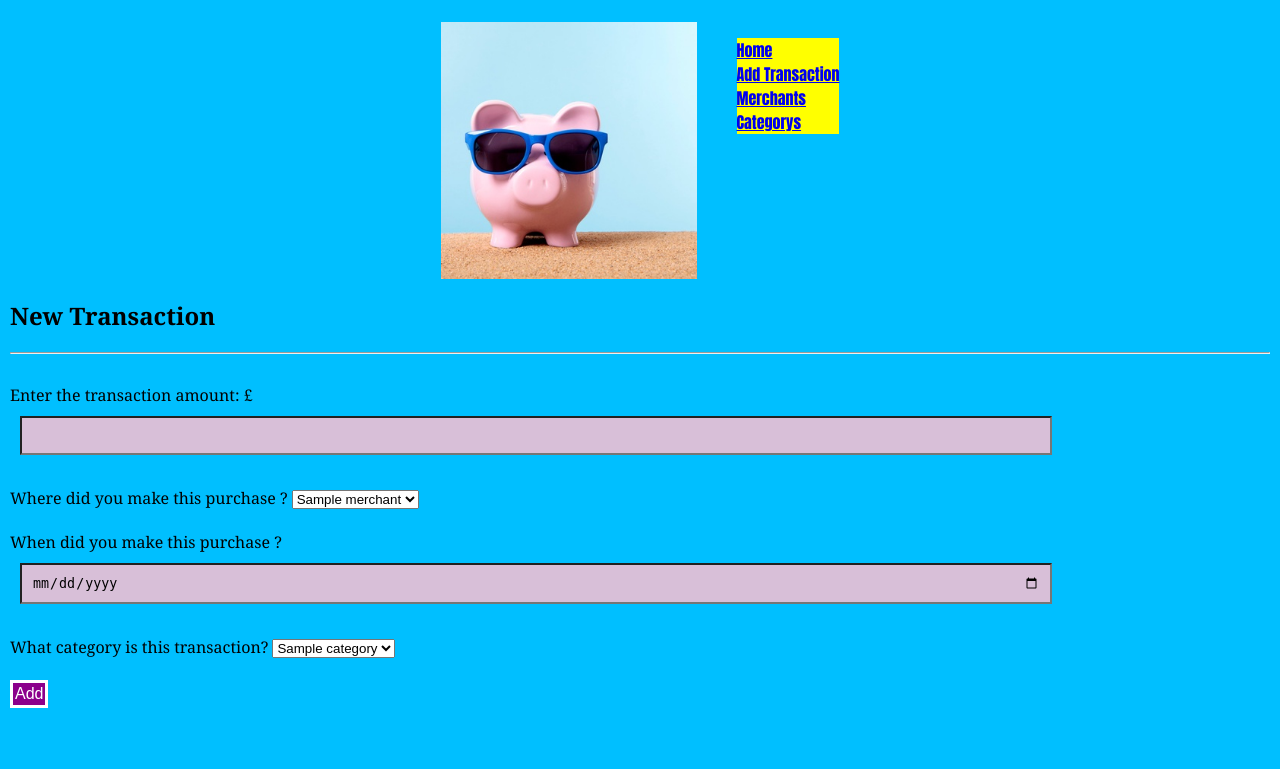
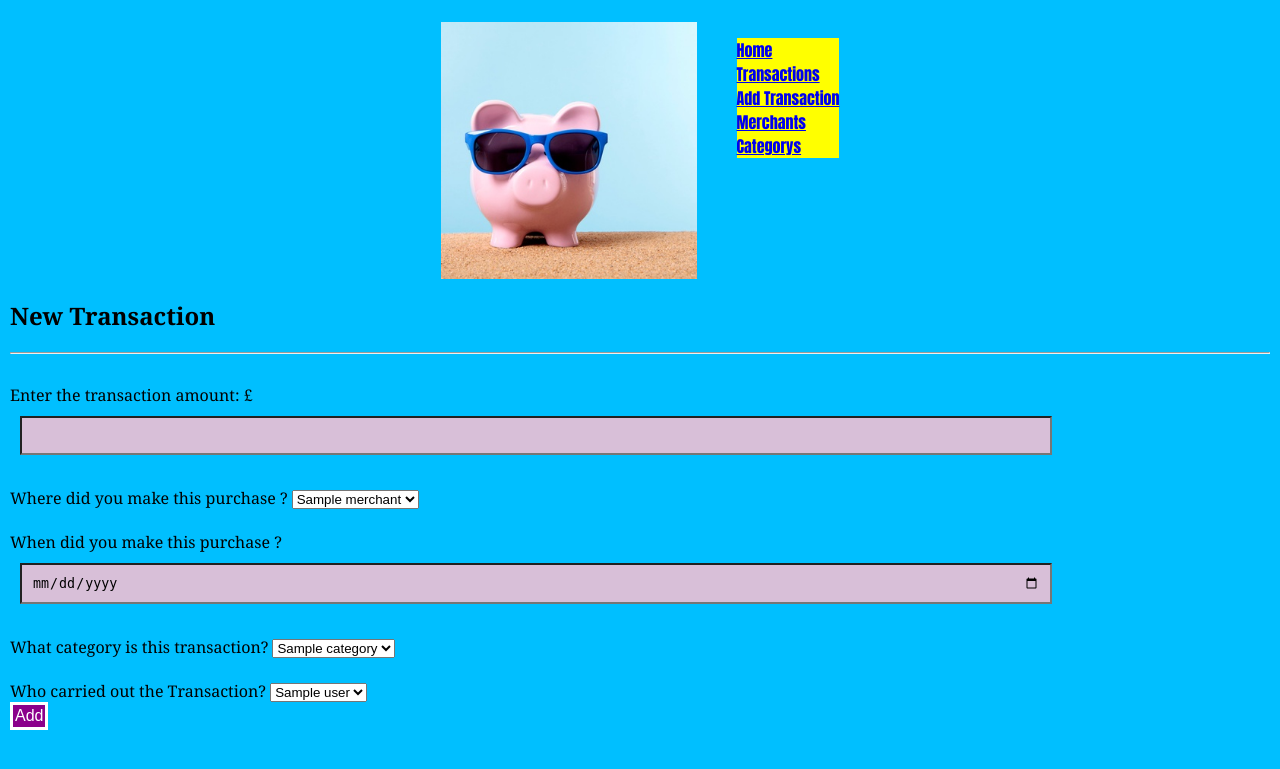
Before and after one commit to linseycurrie/Spending-Tracker, a Flask app: page /transactions/new in a window 1280 px wide. Shown: the top 769 px of the page. Run offline with Flask 2, Linux system fonts and the light colour scheme; a database or web service that is not in the repository returns one stand-in record (values such as "Sample title"); some libraries are stand-ins or nearby versions.

Commit message:
finished working app, needs CSS work

```diff
--- a/spending_tracker/controllers/merchant_controller.py
+++ b/spending_tracker/controllers/merchant_controller.py
@@ -2,8 +2,6 @@ from flask import Flask, render_template, redirect, request
 from flask import Blueprint
 from models.merchant import Merchant
 import repositories.merchant_repository as merchant_repository
-
-
 
 merchants_blueprint = Blueprint("merchants", __name__)
 
--- a/spending_tracker/controllers/transaction_controller.py
+++ b/spending_tracker/controllers/transaction_controller.py
@@ -30,7 +30,7 @@ def create_transactions():
     category    = category_repository.select(request.form['category_id'])
     date        = request.form['date']
     merchant    = merchant_repository.select(request.form['merchant_id'])
-    user        = user_repository.select_all(request.form['user_id'])
+    user        = user_repository.select(request.form['user_id'])
     transaction = Transaction(amount, category, date, merchant, user)
     transaction_repository.save(transaction)
     return redirect("/transactions")
@@ -64,12 +64,15 @@ def filter_month():
     filter = request.form['filter']
     filtered_transactions = transaction_repository.filter_by_month(filter)
     categorys = category_repository.select_all()
-    return render_template("transactions/index.html", transactions=filtered_transactions, categorys=categorys)
+    users = user_repository.select_all()
+    total = transaction_repository.total_amount(filtered_transactions)
+    return render_template("transactions/index.html", transactions=filtered_transactions, categorys=categorys, users=users, total=total)
 
 @transactions_blueprint.route("/transactions/filteredcategory", methods=['POST'])
 def filter_category():
     filter = request.form['filter']
     filtered_transactions = transaction_repository.filter_by_category(filter)
     categorys = category_repository.select_all()
+    users = user_repository.select_all()
     total = transaction_repository.total_amount(filtered_transactions)
-    return render_template("transactions/index.html", transactions=filtered_transactions, categorys=categorys, total=total)
+    return render_template("transactions/index.html", transactions=filtered_transactions, categorys=categorys, users=users, total=total)
--- a/spending_tracker/controllers/user_controller.py
+++ b/spending_tracker/controllers/user_controller.py
@@ -8,6 +8,7 @@ users_blueprint = Blueprint("users", __name__)
 
 @users_blueprint.route("/users")
 def users():
+    users = user_repository.select_all()
     return render_template("users/index.html", users=users)
 
 @users_blueprint.route("/users/new", methods=['GET'])
@@ -31,4 +32,6 @@ def show_user_transactions():
     filter_transactions = transaction_repository.filter_by_user(user_id)
     total = transaction_repository.total_amount(filter_transactions)
     alert = user.alert_near_limit(total)
+    print(user.__dict__)
+    print(alert)
     return render_template("/users/show.html", user=user, filter_transactions=filter_transactions, total = total, alert=alert)
--- a/spending_tracker/db/money_tracker.sql
+++ b/spending_tracker/db/money_tracker.sql
@@ -13,8 +13,8 @@ CREATE TABLE merchants(
 CREATE TABLE users(
     id SERIAL PRIMARY KEY,
     name VARCHAR(255),
-    spending_limit DECIMAL(19,2),
-    savings_goal DECIMAL(19,2)
+    spending_limit DECIMAL(5,2),
+    savings_goal DECIMAL(5,2)
 );
 
 CREATE TABLE categorys (
@@ -25,7 +25,7 @@ CREATE TABLE categorys (
 
 CREATE TABLE transactions(
     id SERIAL PRIMARY KEY,
-    amount DECIMAL(19,2),
+    amount DECIMAL(5,2),
     category_id INT REFERENCES categorys(id) ON DELETE CASCADE,
     date DATE,
     merchant_id INT REFERENCES merchants(id) ON DELETE CASCADE,
--- a/spending_tracker/models/user.py
+++ b/spending_tracker/models/user.py
@@ -1,12 +1,16 @@
 
 class User:
 
-    def __init__(self, name, spending_limit=None, savings_goal=None, id=None):
+    def __init__(self, name, spending_limit, savings_goal, id=None):
         self.name = name
         self.spending_limit = spending_limit
         self.savings_goal = savings_goal
         self.id = id
 
     def alert_near_limit(self, total):
-        if self.spending_limit >= (total * 0.9):
-            return True
+        if self.spending_limit != None:
+            print(self.spending_limit)
+            float_total = float(total)
+            while self.spending_limit > (float_total * 0.9):
+                return False
+        return True
--- a/spending_tracker/repositories/user_repository.py
+++ b/spending_tracker/repositories/user_repository.py
@@ -1,11 +1,9 @@
 from db.run_sql import run_sql
-from models.merchant import Merchant
-from models.transaction import Transaction
 from models.user import User
 
 def save(user):
-    sql = "INSERT INTO users(name) VALUES ( %s ) RETURNING id"
-    values = [user.name]
+    sql = "INSERT INTO users(name, spending_limit, savings_goal) VALUES ( %s, %s, %s ) RETURNING id"
+    values = [user.name, user.spending_limit, user.savings_goal]
     results = run_sql( sql, values )
     user.id = results[0]['id']
     return user
--- a/spending_tracker/templates/base.html
+++ b/spending_tracker/templates/base.html
@@ -11,6 +11,7 @@
         <nav>
             <ul>
                 <li><a href="/">Home</a></li>
+                <li><a href="/transactions">Transactions</a></li>
                 <li><a href="/transactions/new">Add Transaction</a></li>
                 <li><a href="/merchants">Merchants</a></li>
                 <li><a href="/categorys">Categorys</a></li>
--- a/spending_tracker/templates/transactions/new.html
+++ b/spending_tracker/templates/transactions/new.html
@@ -43,7 +43,16 @@
             </select>
         </div>
         <br>
-    <button type="submit">Add</button>
+        <div>
+            <label for="user">Who carried out the Transaction? </label>
+            <select name="user_id" id="user">
+                {% for user in users %}
+                    <option value="{{ user.id }}">{{ user.name }}</option>
+                {% endfor %} <br>
+            </select>
+        </div>
+
+        <button type="submit">Add</button>
 
     </form>
 
--- a/spending_tracker/templates/users/show.html
+++ b/spending_tracker/templates/users/show.html
@@ -40,7 +40,7 @@
 
 <section>
     {% if alert == True %}
-    <h1>{{user.name}} Watch out you are nearing your spending limit !!!</h1>
+        <h1>{{user.name}} Watch out you are nearing your spending limit !!!</h1>
 
     {% endif %}
 </section>
```
